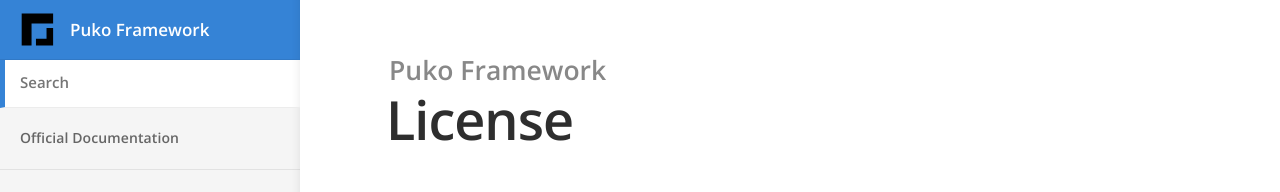
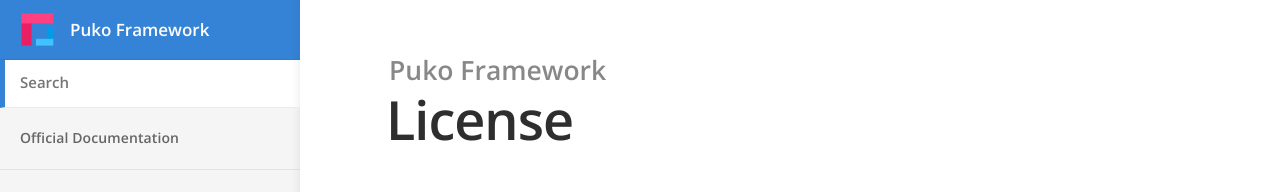
Before and after one commit to Velliz/pudo, a Jekyll site: the page built from license.md, in a window 1280 px wide. Shown: the top 192 px of the page. Built offline with Jekyll 4.4.1, drawn with Linux system fonts in a browser that asks for light colours.

Commit message:
icons svg updates

```diff
--- a/_layouts/default.html
+++ b/_layouts/default.html
@@ -31,7 +31,7 @@
 	<body>
 		<header>
 			<h1>
-				<a href="{{ site.baseurl }}/"><img src="{{ site.baseurl }}/images/emblem.svg" width="40" height="40" alt="{{ site.title }} logo"></a>
+				<a href="{{ site.baseurl }}/"><img src="{{ site.baseurl }}/images/favicon.png" width="40" height="40" alt="{{ site.title }} logo"></a>
 				{{ site.title }}
 				<button type="button" class="open-nav" id="open-nav"></button>
 			</h1>
--- a/_sass/_layout.scss
+++ b/_sass/_layout.scss
@@ -118,7 +118,7 @@ header {
 	}
 
 	.open-nav {
-		background-image: url(/images/menu.svg);
+		background-image: url(/pudo/images/menu.svg);
 		background-color: transparent;
 		background-repeat: no-repeat;
 		background-size: 100%;
```
Also changed, not shown: images/menu.svg.
